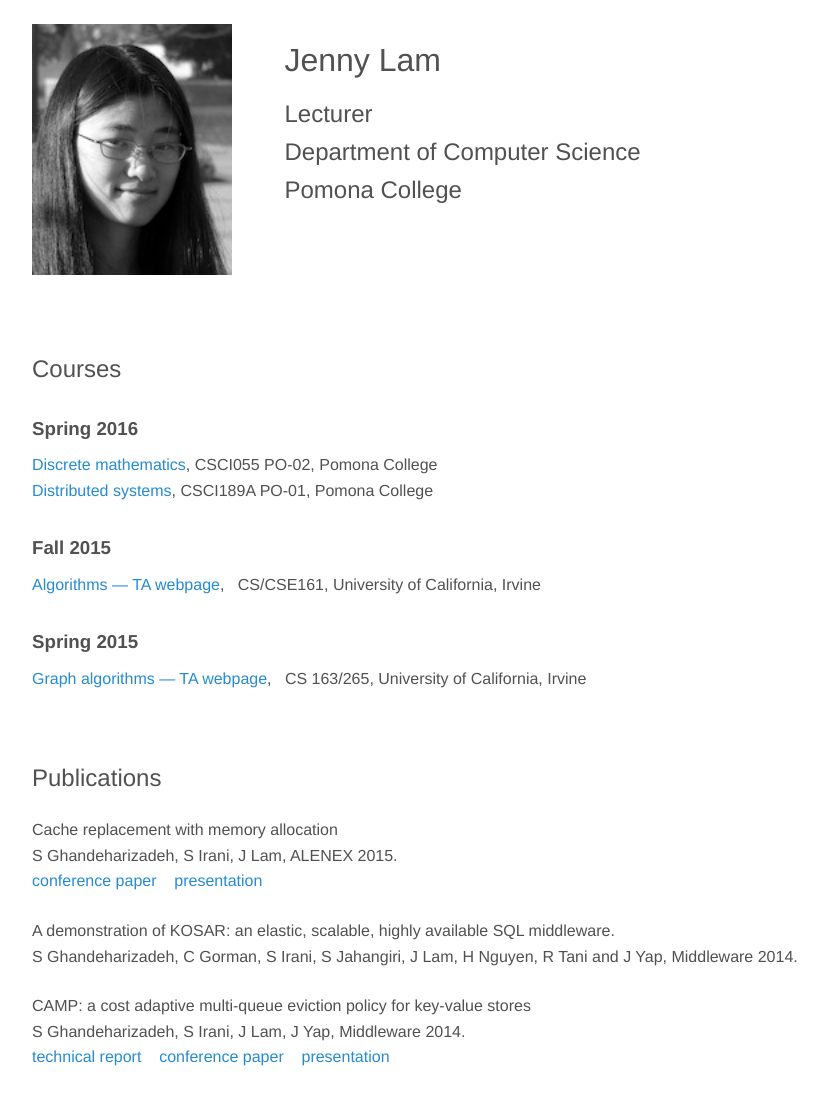
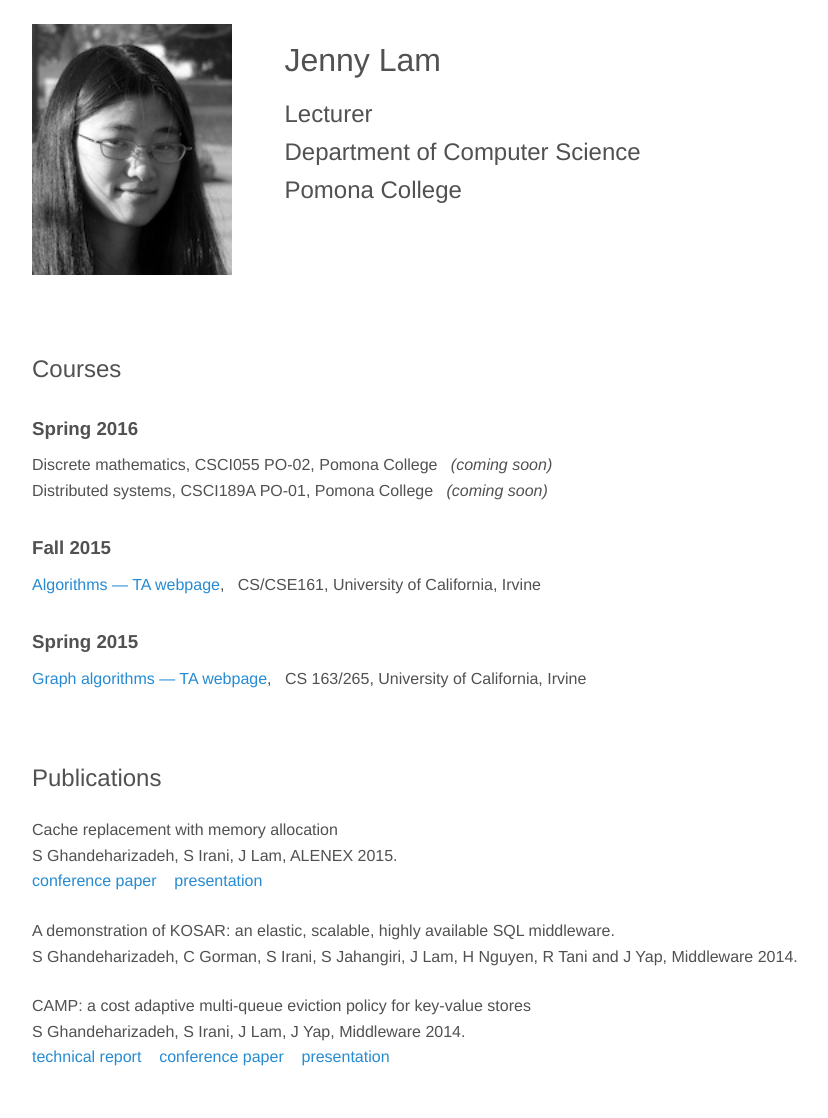
Before and after one commit to jnylam/jnylam.github.io, a Jekyll site: the page built from index.html, in a window 1280 px wide. Shown: the whole page, without its empty margins (128-956 px from the left). Built offline with Jekyll 4.4.1, drawn with Linux system fonts in a browser that asks for light colours.

Commit message:
remove link from pages being built

```diff
--- a/index.html
+++ b/index.html
@@ -30,8 +30,8 @@ layout: homepage
     <article>
       <h3>Spring 2016</h3>
       <ul>
-        <li><a href="">Discrete mathematics</a>, CSCI055 PO-02, Pomona College</li>
-        <li><a href="">Distributed systems</a>, CSCI189A PO-01, Pomona College</li>
+        <li>Discrete mathematics, CSCI055 PO-02, Pomona College &nbsp;&nbsp;<i>(coming soon)</i></li>
+        <li>Distributed systems, CSCI189A PO-01, Pomona College &nbsp;&nbsp;<i>(coming soon)</i></li>
       </ul>
     </article>
     <article>
```
